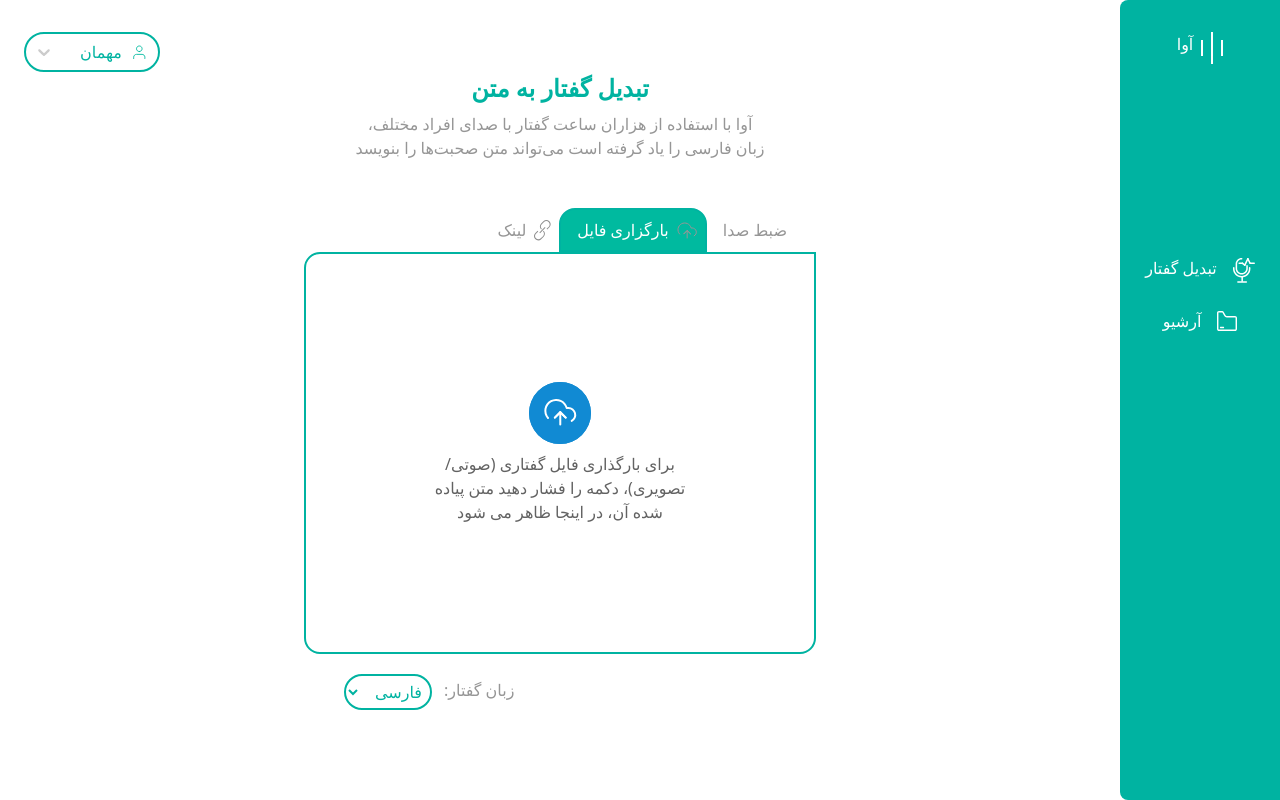
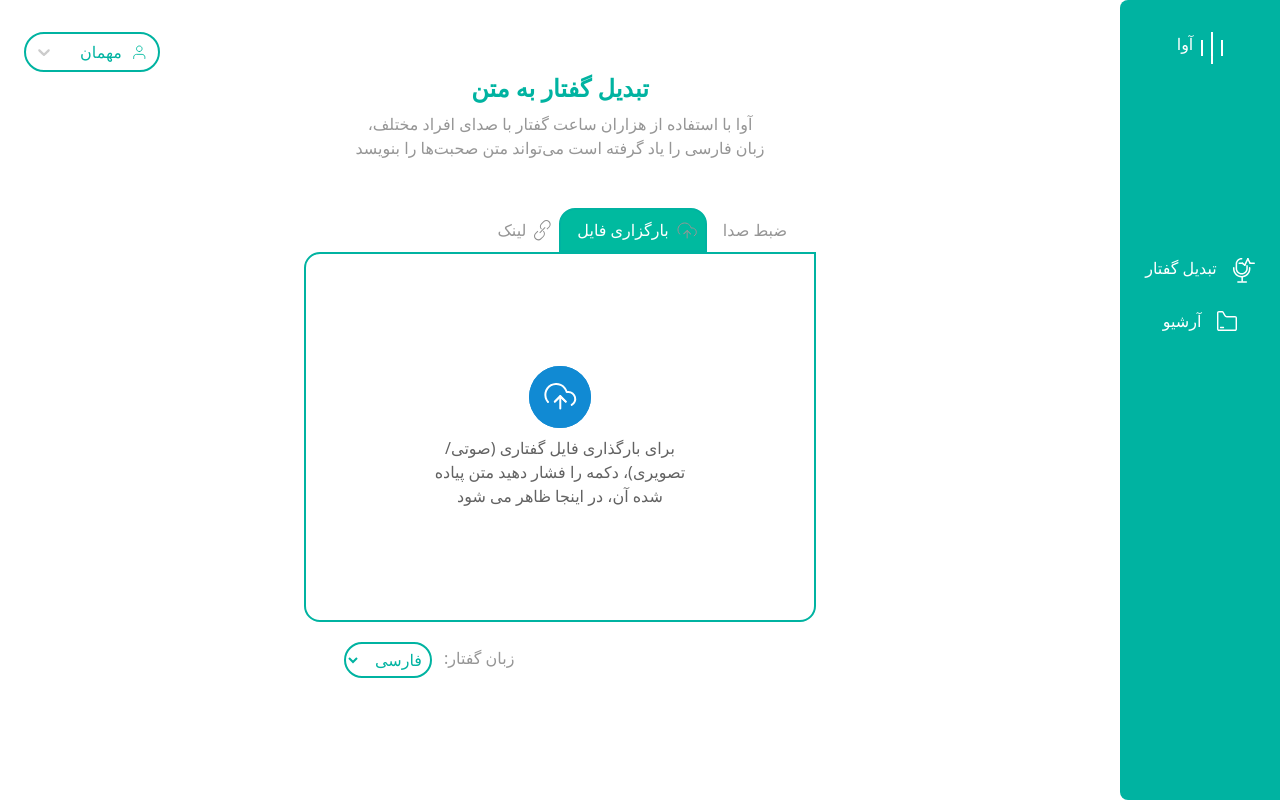
Before and after one commit to amirhoprogrammer/front-project-roshan, a React (Vite) app: page / in a window 1280 px wide. Both pictures are taken after a click on the button "بارگزاری فایل". Built offline with nearby package versions, Linux system fonts and the light colour scheme.

Commit message:
edit Tabs

```diff
--- a/src/feathers/Tabs.jsx
+++ b/src/feathers/Tabs.jsx
@@ -91,7 +91,7 @@ function Tabs() {
       ),
       content: (
         <div
-          className="flex flex-col rounded-2xl p-8 items-center justify-center"
+          className="flex flex-col rounded-2xl p-4 items-center justify-center"
           style={{ direction: "rtl" }}
         >
           <div className="rounded-full" style={{ backgroundColor: "#118AD3" }}>
```
